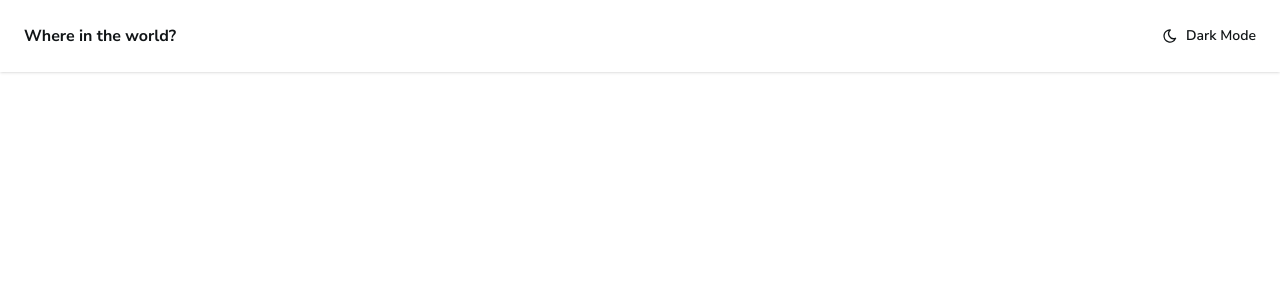
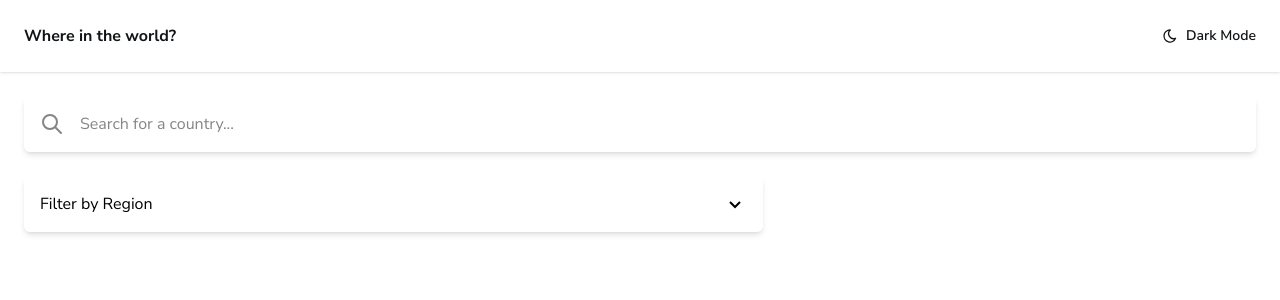
Before and after one commit to Rangerz132/REST-countries-API, a React (Vite) app: page / in a window 1280 px wide. Shown: the top 300 px of the page. Built offline with nearby package versions, Linux system fonts and the light colour scheme.

Commit message:
add dropdown

```diff
--- a/src/Home.tsx
+++ b/src/Home.tsx
@@ -1,9 +1,13 @@
 import Header from "./components/Header";
+import FilterSection from "./components/FilterSection";
 
 function Home() {
   return (
-    <div>
+    <div className="flex flex-col space-y-6">
       <Header />
+      <div className="w-full wrapper ">
+        <FilterSection />
+      </div>
     </div>
   );
 }
--- /dev/null
+++ b/src/components/FilterDropdown.tsx
@@ -0,0 +1,20 @@
+import { BiChevronDown } from "react-icons/bi";
+const FilterDropdown = () => {
+  return (
+    <div className="w-[60%] relative">
+      {/** Select input */}
+      <select className="p-4 w-full appearance-none shadow-md rounded-md outline-very-dark-blue-2">
+        <option>Filter by Region</option>
+        <option>Africa</option>
+        <option>America</option>
+        <option>Asia</option>
+        <option>Europe</option>
+        <option>Oceania</option>
+      </select>
+      {/** Down icon */}
+      <BiChevronDown className="w-6 h-6 absolute top-4 right-4 " />
+    </div>
+  );
+};
+
+export default FilterDropdown;
--- /dev/null
+++ b/src/components/FilterSection.tsx
@@ -0,0 +1,13 @@
+import FilterDropdown from "./FilterDropdown";
+import SearchBar from "./SearchBar";
+
+const FilterSection = () => {
+  return (
+    <div className="flex flex-col space-y-6">
+      <SearchBar />
+      <FilterDropdown />
+    </div>
+  );
+};
+
+export default FilterSection;
--- /dev/null
+++ b/src/components/SearchBar.tsx
@@ -0,0 +1,17 @@
+import { TbSearch } from "react-icons/tb";
+const SearchBar = () => {
+  return (
+    <div className="w-full relative">
+      {/** Input */}
+      <input
+        type="text"
+        placeholder="Search for a country..."
+        className="w-full py-4 pl-14 shadow-md rounded-md placeholder:text-very-light-gray text-very-light-gray outline-very-dark-blue-2"
+      ></input>
+      {/** Search Icon */}
+      <TbSearch className="text-very-light-gray w-6 h-6 absolute left-4 top-4" />
+    </div>
+  );
+};
+
+export default SearchBar;
```
